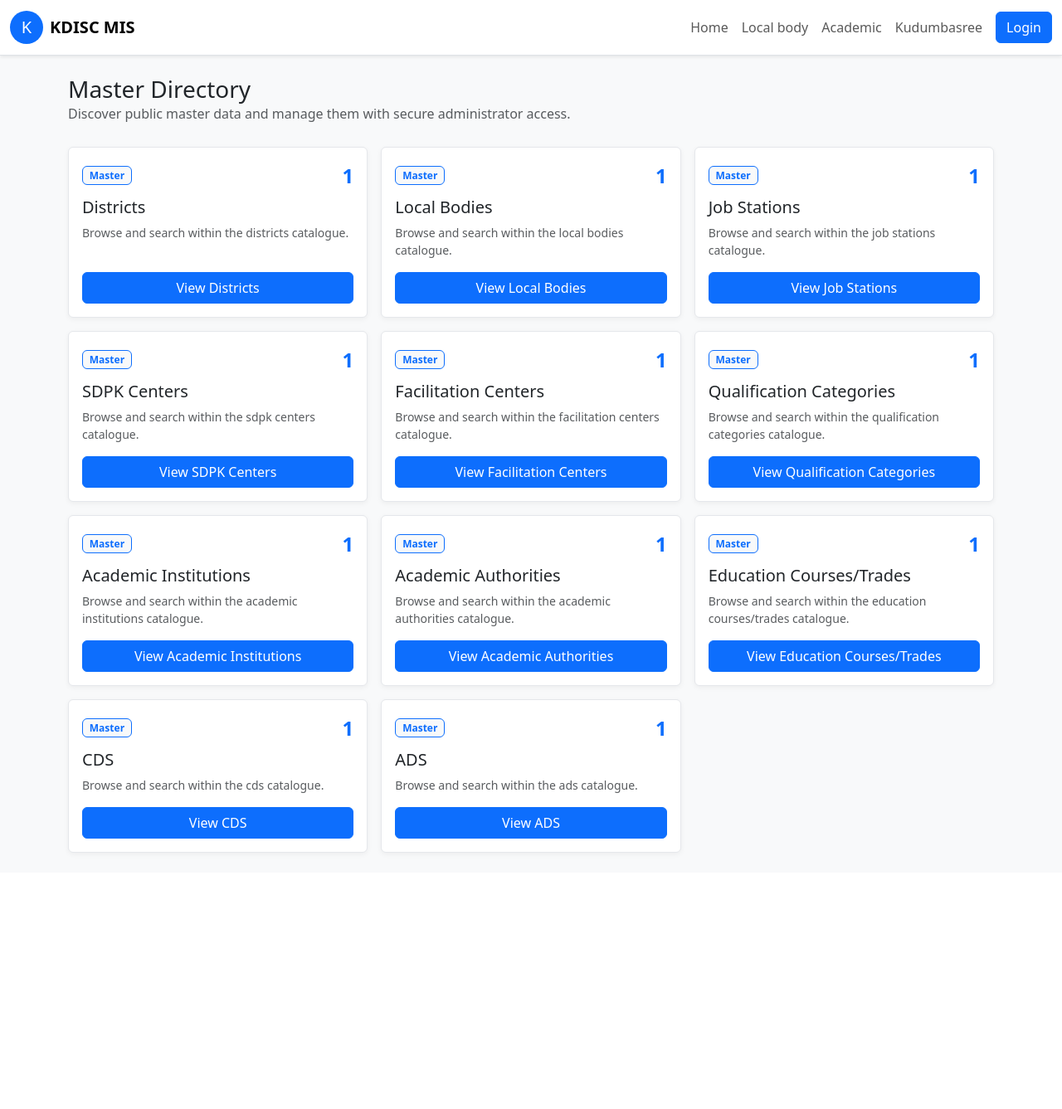
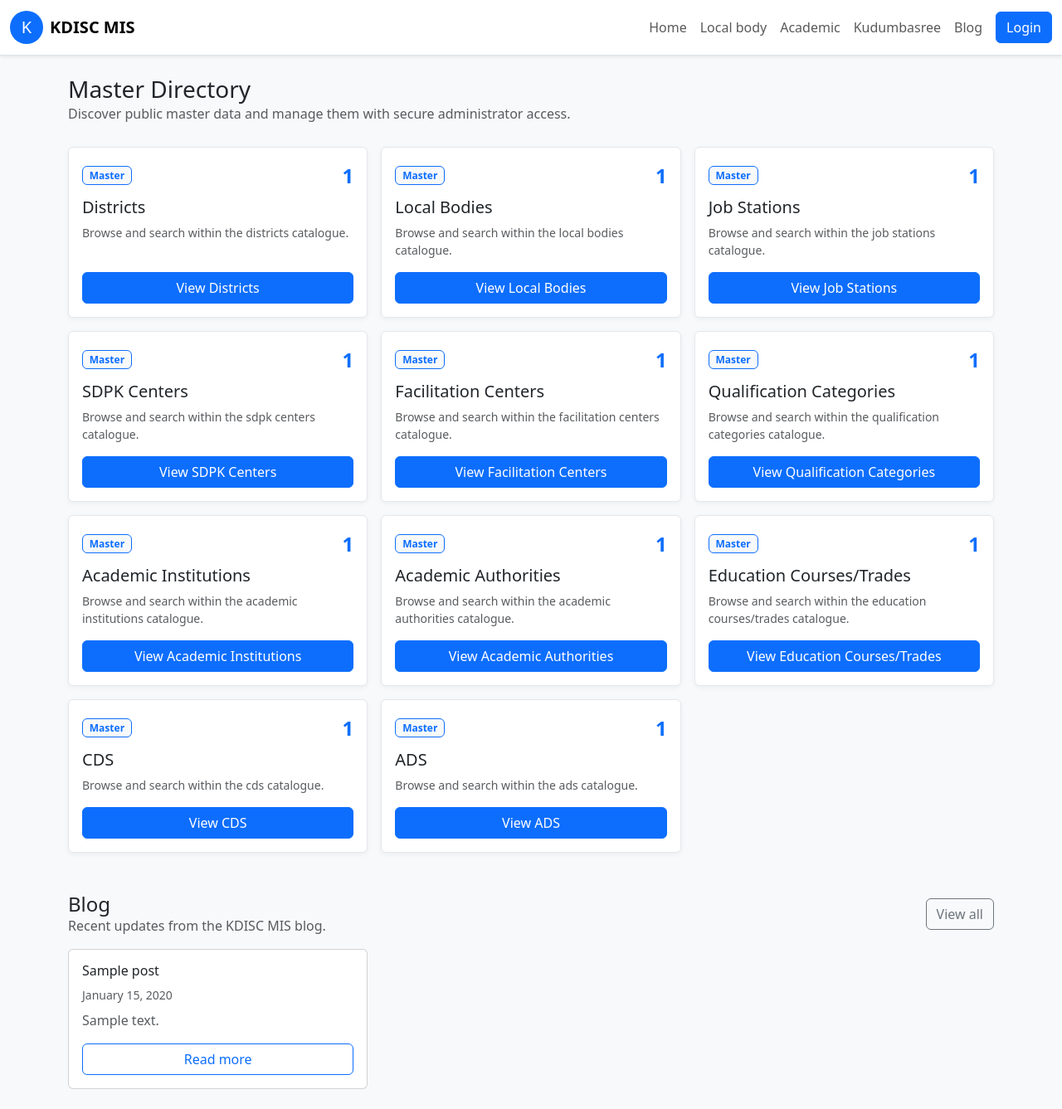
Before and after one commit to sportsbyadrika/data_kdiscmis, a PHP site: page / in a window 1280 px wide. Shown: the whole page at 83% size. Before the commit the page ends 1030 px from the top, so only its background shows below. Run offline with PHP 8.4, Linux system fonts and the light colour scheme; tables that the repository leaves empty hold one stand-in row (values such as "Sample post").

Commit message:
Add blog listing and detail pages

```diff
--- a/public/index.php
+++ b/public/index.php
@@ -1,12 +1,14 @@
 <?php
 require_once __DIR__ . '/../src/masters.php';
 require_once __DIR__ . '/../src/auth.php';
+require_once __DIR__ . '/../src/blog.php';
 
 $conn = db_connect();
 $groups = master_groups();
 $requestedGroup = $_GET['group'] ?? '';
 $activeGroup = in_array($requestedGroup, $groups, true) ? $requestedGroup : '';
 $counts = fetch_counts($conn, $activeGroup ?: null);
+$blogPosts = fetch_blog_posts($conn, 3);
 include __DIR__ . '/partials/header.php';
 ?>
 <div class="row align-items-center mb-4">
@@ -42,4 +44,37 @@ include __DIR__ . '/partials/header.php';
         </div>
     <?php endforeach; ?>
 </div>
+<div class="row align-items-center mt-5 mb-3">
+    <div class="col">
+        <h2 class="h4 mb-0">Blog</h2>
+        <p class="text-muted mb-0">Recent updates from the KDISC MIS blog.</p>
+    </div>
+    <div class="col-auto">
+        <a class="btn btn-outline-secondary" href="/blog.php">View all</a>
+    </div>
+</div>
+<?php if (empty($blogPosts)): ?>
+    <div class="alert alert-info">No blog posts are available yet. Please check back soon.</div>
+<?php else: ?>
+    <div class="row g-3">
+        <?php foreach ($blogPosts as $post): ?>
+            <div class="col-md-4">
+                <div class="card h-100">
+                    <div class="card-body d-flex flex-column">
+                        <h3 class="h6 mb-2"><?php echo htmlspecialchars($post['title']); ?></h3>
+                        <p class="text-muted small mb-2">
+                            <?php echo date('F j, Y', strtotime($post['published_at'])); ?>
+                        </p>
+                        <p class="text-muted mb-3">
+                            <?php echo htmlspecialchars(mb_strimwidth(strip_tags($post['content_html']), 0, 120, '...')); ?>
+                        </p>
+                        <div class="mt-auto">
+                            <a class="btn btn-outline-primary w-100" href="/blog_post.php?id=<?php echo urlencode((string) $post['id']); ?>">Read more</a>
+                        </div>
+                    </div>
+                </div>
+            </div>
+        <?php endforeach; ?>
+    </div>
+<?php endif; ?>
 <?php include __DIR__ . '/partials/footer.php'; ?>
--- a/public/partials/header.php
+++ b/public/partials/header.php
@@ -26,6 +26,7 @@ require_once __DIR__ . '/../../src/auth.php';
                 <li class="nav-item"><a class="nav-link" href="/?group=Local+body">Local body</a></li>
                 <li class="nav-item"><a class="nav-link" href="/?group=Academic">Academic</a></li>
                 <li class="nav-item"><a class="nav-link" href="/?group=Kudumbasree">Kudumbasree</a></li>
+                <li class="nav-item"><a class="nav-link" href="/blog.php">Blog</a></li>
                 <?php if (is_logged_in()): ?>
                     <li class="nav-item"><a class="nav-link" href="/admin.php">Admin</a></li>
                     <li class="nav-item"><a class="btn btn-outline-secondary ms-lg-2" href="/logout.php">Logout</a></li>
--- /dev/null
+++ b/src/blog.php
@@ -0,0 +1,38 @@
+<?php
+
+require_once __DIR__ . '/db.php';
+
+function fetch_blog_posts(mysqli $conn, ?int $limit = null): array
+{
+    $sql = 'SELECT id, title, content_html, published_at FROM blog_posts ORDER BY published_at DESC, id DESC';
+    if ($limit !== null) {
+        $sql .= ' LIMIT ?';
+        $stmt = $conn->prepare($sql);
+        $stmt->bind_param('i', $limit);
+    } else {
+        $stmt = $conn->prepare($sql);
+    }
+
+    $stmt->execute();
+    $result = $stmt->get_result();
+    $posts = $result->fetch_all(MYSQLI_ASSOC);
+    $stmt->close();
+
+    return $posts;
+}
+
+function fetch_blog_post(mysqli $conn, int $id): ?array
+{
+    $stmt = $conn->prepare('SELECT id, title, content_html, published_at FROM blog_posts WHERE id = ?');
+    $stmt->bind_param('i', $id);
+    $stmt->execute();
+    $result = $stmt->get_result();
+    $post = $result->fetch_assoc();
+    $stmt->close();
+
+    if (!$post) {
+        return null;
+    }
+
+    return $post;
+}
```
Also changed, not shown: database/schema.sql (+7 -0 lines), public/blog.php (added, +38 -0 lines), public/blog_post.php (added, +33 -0 lines).
